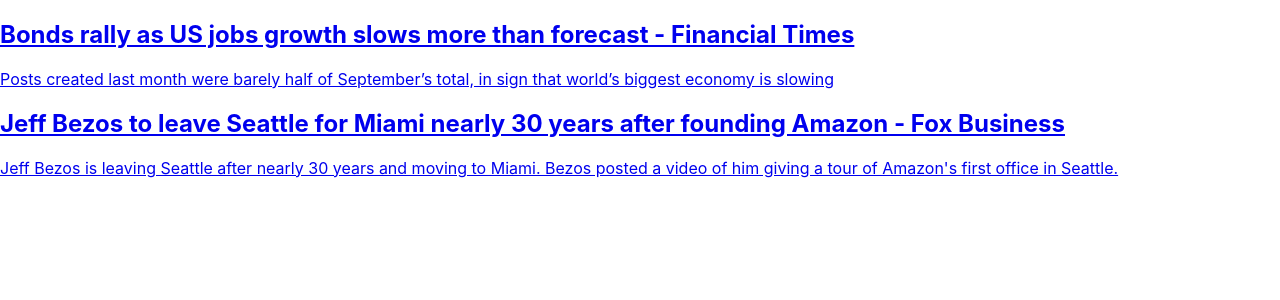
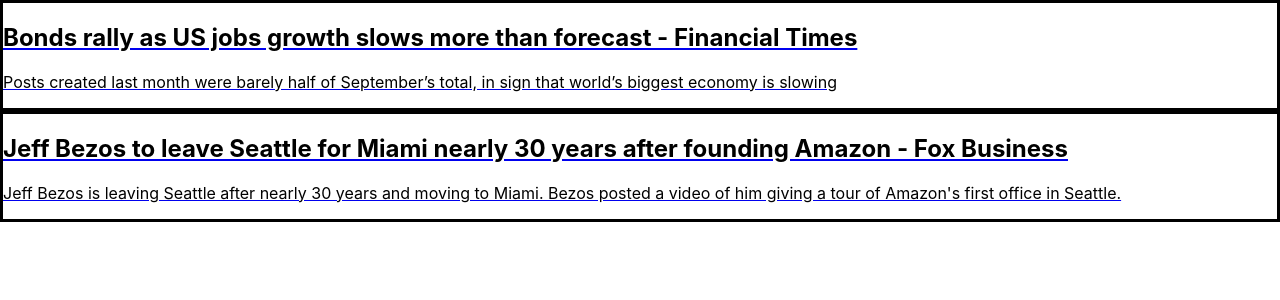
Before and after one commit to pitter3/take-home, a React (Create React App) app: page / in a window 1280 px wide. Shown: the top 300 px of the page. Built offline with nearby package versions, Linux system fonts and the light colour scheme.

Commit message:
add borders

```diff
--- a/src/AllArticles.css
+++ b/src/AllArticles.css
@@ -1,4 +1,4 @@
-.Article {
+.article {
     text-align: left;
   }
 
--- a/src/AllArticles.js
+++ b/src/AllArticles.js
@@ -3,11 +3,11 @@
 import './AllArticles.css';
 import { Link } from 'react-router-dom';
 
-const ArticleList = ({ articles }) => {
+const AllArticles = ({ articles }) => {
   return (
-    <div className="ArticleList">
+    <div className="AllArticles">
       {articles.map((article, index) => (
-        <Link to={`/articles/${index}`} key={index} className="ArticleList-item">
+        <Link to={`/articles/${index}`} key={index} className="SingleArticle">
           <Article article={article} />
         </Link>
       ))}
@@ -15,4 +15,4 @@
   );
 };
 
-export default ArticleList;
+export default AllArticles;
--- a/src/App.css
+++ b/src/App.css
@@ -1,38 +1,6 @@
 .App {
-  text-align: center;
+  font-family: 'Arial', sans-serif;
+  margin: 0;
+  padding: 20px;
+  background-color: #f4f4f4;
 }
-
-.App-logo {
-  height: 40vmin;
-  pointer-events: none;
-}
-
-@media (prefers-reduced-motion: no-preference) {
-  .App-logo {
-    animation: App-logo-spin infinite 20s linear;
-  }
-}
-
-.App-header {
-  background-color: #282c34;
-  min-height: 100vh;
-  display: flex;
-  flex-direction: column;
-  align-items: center;
-  justify-content: center;
-  font-size: calc(10px + 2vmin);
-  color: white;
-}
-
-.App-link {
-  color: #61dafb;
-}
-
-@keyframes App-logo-spin {
-  from {
-    transform: rotate(0deg);
-  }
-  to {
-    transform: rotate(360deg);
-  }
-}
--- a/src/Article.css
+++ b/src/Article.css
@@ -1,5 +1,7 @@
-.Article {
+.article {
   text-align: left;
+  color: black;
+  border: 3px solid black;
 }
 
 .Article-title {
@@ -18,6 +20,7 @@
   color: #444;
 }
 
+
 .Article-image {
   max-width: 100%;
   height: auto;
```
Lines whose indentation alone changed are shown as unchanged.
